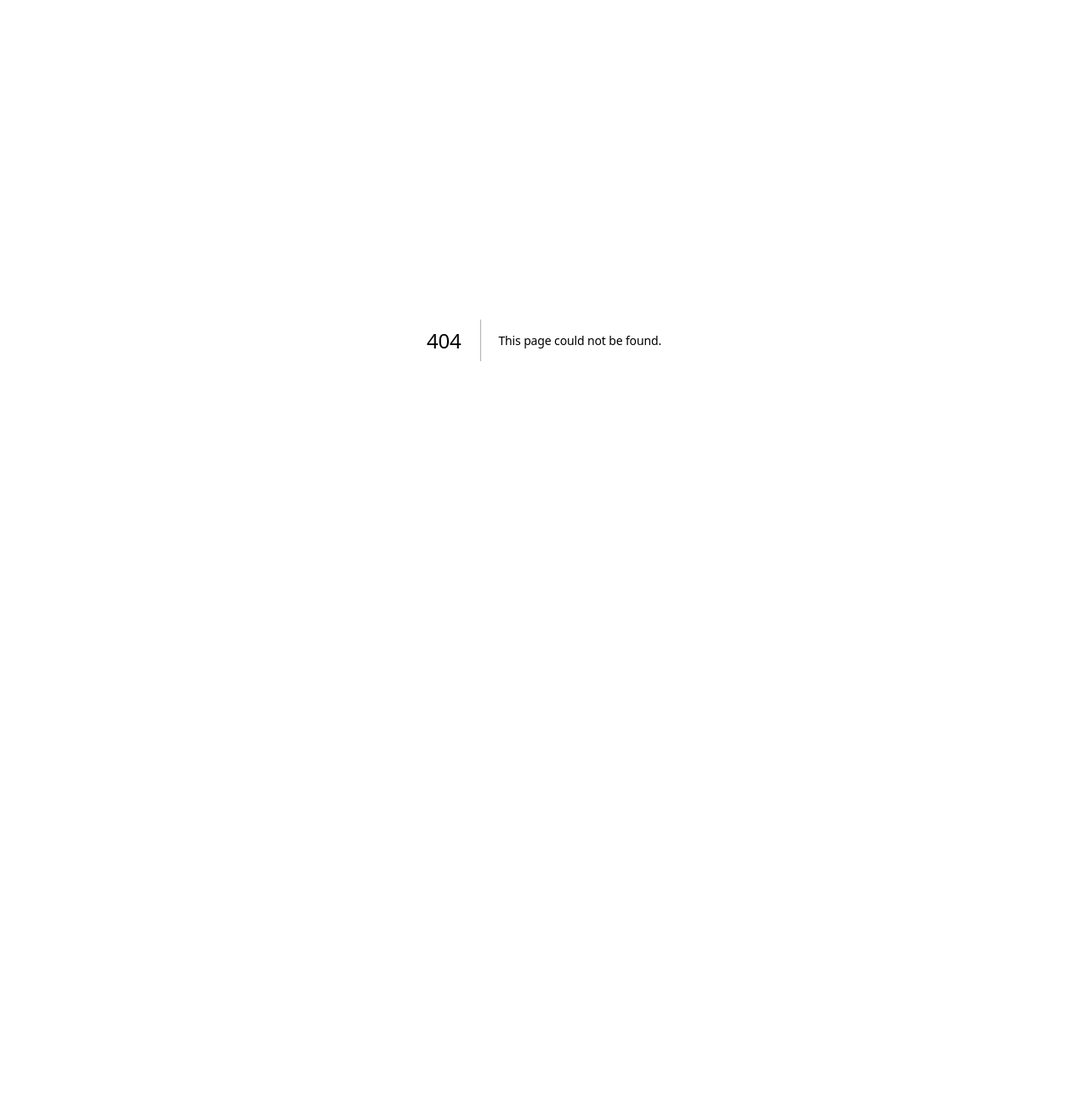
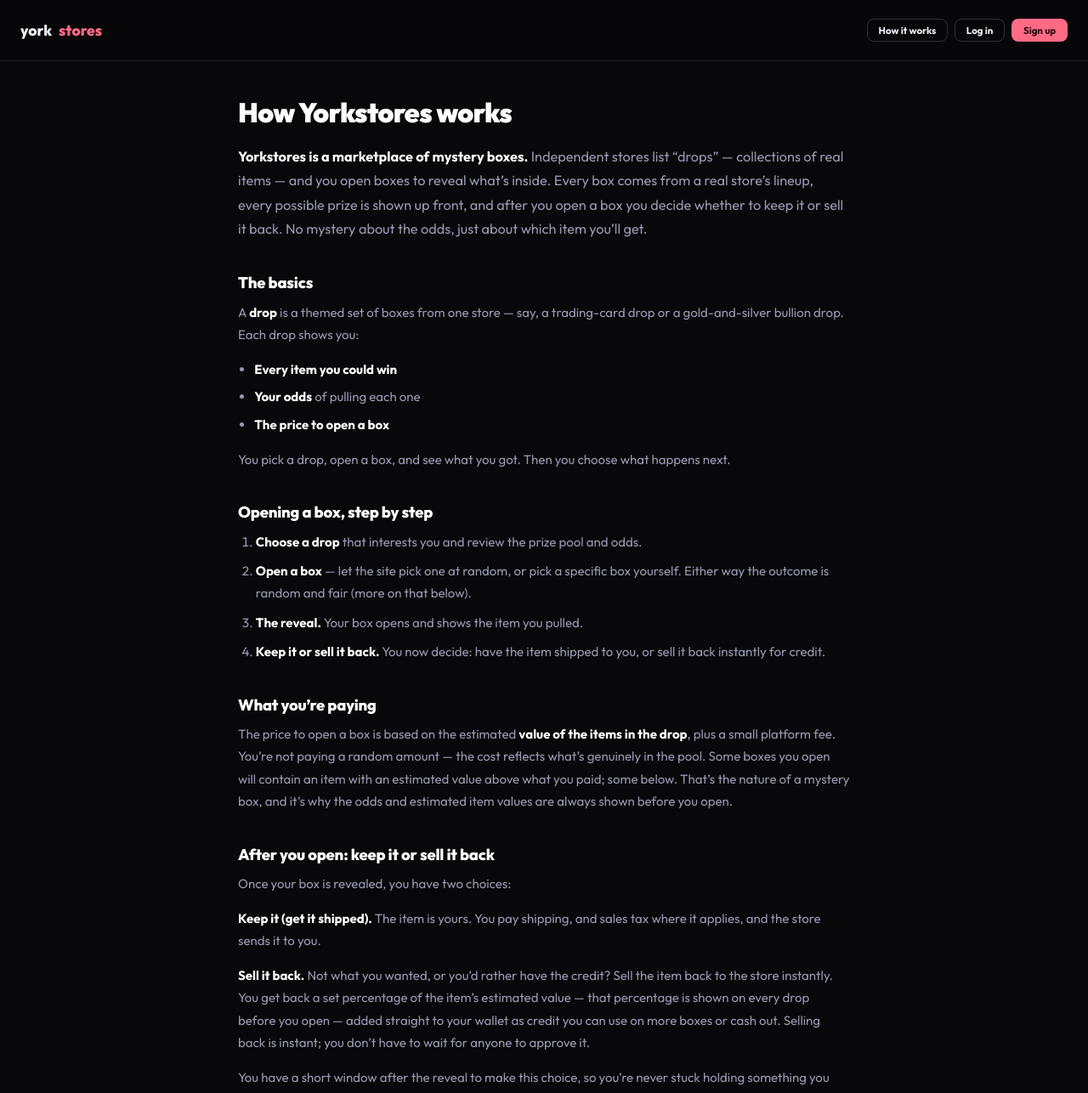
Before and after one commit to warrenlaufer/yorkstores, a Next.js app: page /how-it-works in a window 1280 px wide. Before the commit this address had no page. Shown: the top 1286 px of the page at 85% size. Before the commit the page ends 800 px from the top, so only its background shows below. Built offline with nearby package versions, Linux system fonts and the light colour scheme; no server answers.

Commit message:
add How it works page + nav tab (logged-in and logged-out)

```diff
--- /dev/null
+++ b/src/app/how-it-works/page.tsx
@@ -0,0 +1,146 @@
+import type { Metadata } from 'next'
+import { getSession } from '@/lib/auth'
+import PublicHeader from '@/components/PublicHeader'
+import DashboardNav from '@/components/DashboardNav'
+
+export const metadata: Metadata = {
+  title: 'How it works · Yorkstores',
+  description: 'How opening mystery boxes on Yorkstores works — the odds, keeping or selling back items, your wallet, and how we keep it fair.',
+}
+
+const heading: React.CSSProperties = { fontSize: '1.15rem', fontWeight: 800, color: '#fff', margin: '2.4rem 0 0.7rem' }
+const para: React.CSSProperties = { fontSize: '0.94rem', lineHeight: 1.75, margin: '0 0 0.9rem' }
+const lead = { color: '#fff', fontWeight: 700 }
+
+export default async function HowItWorksPage() {
+  const user = await getSession()
+
+  return (
+    <div>
+      {user ? (
+        <DashboardNav
+          user={{
+            id: user.id,
+            name: user.name,
+            email: user.email,
+            role: user.role,
+            company: user.company ?? undefined,
+            walletBalance: Number(user.walletBalance),
+            storeBalance: Number(user.storeBalance),
+          }}
+        />
+      ) : (
+        <PublicHeader />
+      )}
+
+      <main style={{ paddingTop: '4.5rem' }}>
+        <div style={{ maxWidth: 760, margin: '0 auto', padding: '2.6rem 1.25rem 5rem', color: 'var(--text2)' }}>
+          <h1 style={{ fontSize: '2rem', fontWeight: 900, color: '#fff', letterSpacing: '-0.02em', margin: '0 0 1.2rem' }}>
+            How Yorkstores works
+          </h1>
+
+          <p style={{ ...para, fontSize: '1.02rem' }}>
+            <strong style={lead}>Yorkstores is a marketplace of mystery boxes.</strong> Independent stores list
+            &ldquo;drops&rdquo; — collections of real items — and you open boxes to reveal what&rsquo;s inside. Every box
+            comes from a real store&rsquo;s lineup, every possible prize is shown up front, and after you open a box you
+            decide whether to keep it or sell it back. No mystery about the odds, just about which item you&rsquo;ll get.
+          </p>
+
+          <h2 style={heading}>The basics</h2>
+          <p style={para}>
+            A <strong style={lead}>drop</strong> is a themed set of boxes from one store — say, a trading-card drop or a
+            gold-and-silver bullion drop. Each drop shows you:
+          </p>
+          <ul style={{ margin: '0 0 0.9rem', paddingLeft: '1.2rem' }}>
+            <li style={{ ...para, margin: '0 0 0.4rem' }}><strong style={lead}>Every item you could win</strong></li>
+            <li style={{ ...para, margin: '0 0 0.4rem' }}><strong style={lead}>Your odds</strong> of pulling each one</li>
+            <li style={{ ...para, margin: 0 }}><strong style={lead}>The price to open a box</strong></li>
+          </ul>
+          <p style={para}>You pick a drop, open a box, and see what you got. Then you choose what happens next.</p>
+
+          <h2 style={heading}>Opening a box, step by step</h2>
+          <ol style={{ margin: '0 0 0.9rem', paddingLeft: '1.3rem' }}>
+            <li style={{ ...para, margin: '0 0 0.5rem' }}><strong style={lead}>Choose a drop</strong> that interests you and review the prize pool and odds.</li>
+            <li style={{ ...para, margin: '0 0 0.5rem' }}><strong style={lead}>Open a box</strong> — let the site pick one at random, or pick a specific box yourself. Either way the outcome is random and fair (more on that below).</li>
+            <li style={{ ...para, margin: '0 0 0.5rem' }}><strong style={lead}>The reveal.</strong> Your box opens and shows the item you pulled.</li>
+            <li style={{ ...para, margin: 0 }}><strong style={lead}>Keep it or sell it back.</strong> You now decide: have the item shipped to you, or sell it back instantly for credit.</li>
+          </ol>
+
+          <h2 style={heading}>What you&rsquo;re paying</h2>
+          <p style={para}>
+            The price to open a box is based on the estimated <strong style={lead}>value of the items in the drop</strong>,
+            plus a small platform fee. You&rsquo;re not paying a random amount — the cost reflects what&rsquo;s genuinely in
+            the pool. Some boxes you open will contain an item with an estimated value above what you paid; some below.
+            That&rsquo;s the nature of a mystery box, and it&rsquo;s why the odds and estimated item values are always shown
+            before you open.
+          </p>
+
+          <h2 style={heading}>After you open: keep it or sell it back</h2>
+          <p style={para}>Once your box is revealed, you have two choices:</p>
+          <p style={para}>
+            <strong style={lead}>Keep it (get it shipped).</strong> The item is yours. You pay shipping, and sales tax
+            where it applies, and the store sends it to you.
+          </p>
+          <p style={para}>
+            <strong style={lead}>Sell it back.</strong> Not what you wanted, or you&rsquo;d rather have the credit? Sell the
+            item back to the store instantly. You get back a set percentage of the item&rsquo;s estimated value — that
+            percentage is shown on every drop before you open — added straight to your wallet as credit you can use on more
+            boxes or cash out. Selling back is instant; you don&rsquo;t have to wait for anyone to approve it.
+          </p>
+          <p style={para}>
+            You have a short window after the reveal to make this choice, so you&rsquo;re never stuck holding something you
+            didn&rsquo;t want.
+          </p>
+
+          <h2 style={heading}>Your wallet</h2>
+          <p style={para}>Everything runs through your Yorkstores wallet, which holds two kinds of balance:</p>
+          <ul style={{ margin: '0 0 0.9rem', paddingLeft: '1.2rem' }}>
+            <li style={{ ...para, margin: '0 0 0.5rem' }}><strong style={lead}>Cash balance</strong> — money you&rsquo;ve added or received from selling items back. This is yours; you can spend it on boxes or withdraw it to your bank.</li>
+            <li style={{ ...para, margin: 0 }}><strong style={lead}>Promo credit</strong> — bonus credit from promotions. You can spend it on boxes, but it can&rsquo;t be cashed out.</li>
+          </ul>
+          <p style={para}>
+            <strong style={lead}>Cashing out:</strong> you can withdraw your cash balance to your bank once you&rsquo;ve
+            connected a payout account. There&rsquo;s a small minimum withdrawal, and withdrawals are reviewed before
+            they&rsquo;re sent.
+          </p>
+
+          <h2 style={heading}>Delivery, shipping, and tax</h2>
+          <p style={para}>
+            If you keep an item, the store that listed the drop ships it to you. Shipping and any applicable sales tax are
+            shown before you confirm delivery, so there are no surprises. Fulfillment is handled by the store, not by
+            Yorkstores directly.
+          </p>
+
+          <h2 style={heading}>Live-priced items (bullion &amp; similar)</h2>
+          <p style={para}>
+            Some drops — like gold and silver bullion — contain items whose value changes with the live market. For these,
+            the estimated item values you see are kept current with market prices, so the odds and payouts reflect an
+            up-to-date estimate of what the item is worth, rather than a stale number from when the drop was created.
+          </p>
+
+          <h2 style={heading}>Is it fair?</h2>
+          <p style={para}>Yes, and we don&rsquo;t ask you to take our word for it:</p>
+          <div style={{ background: 'var(--surface-2, #1D1D26)', border: '1px solid var(--border)', borderRadius: 12, padding: '1.1rem 1.3rem', margin: '0 0 0.9rem' }}>
+            <ul style={{ margin: 0, paddingLeft: '1.2rem' }}>
+              <li style={{ ...para, margin: '0 0 0.6rem' }}><strong style={lead}>Every prize and every probability is shown before you open.</strong> Nothing is hidden.</li>
+              <li style={{ ...para, margin: '0 0 0.6rem' }}><strong style={lead}>Outcomes are random.</strong> Which item lands in your box isn&rsquo;t predetermined or steerable — not by you, not by the store.</li>
+              <li style={{ ...para, margin: '0 0 0.6rem' }}><strong style={lead}>Stores can&rsquo;t see or rig which box holds which item.</strong> The pool is shuffled continuously as boxes are opened.</li>
+              <li style={{ ...para, margin: 0 }}><strong style={lead}>Values are estimates.</strong> Item values reflect estimated market or retail value, and live-priced items track the market automatically.</li>
+            </ul>
+          </div>
+
+          <h2 style={heading}>A few common questions</h2>
+          <p style={para}><strong style={lead}>Do I always get something?</strong> Yes — every box contains an item from the pool. There are no empty boxes.</p>
+          <p style={para}><strong style={lead}>What if I don&rsquo;t like what I got?</strong> Sell it back instantly for credit, or keep it. Your choice, every time.</p>
+          <p style={para}><strong style={lead}>How do I get my item?</strong> Choose delivery after opening, pay shipping and any tax, and the store ships it to you.</p>
+          <p style={para}><strong style={lead}>How do I get my money out?</strong> Connect a payout account, then request a withdrawal of your cash balance from your wallet.</p>
+
+          <div style={{ marginTop: '2.6rem', paddingTop: '1.6rem', borderTop: '1px solid var(--border)', display: 'flex', gap: '0.7rem', flexWrap: 'wrap' }}>
+            <a href="/" className="btn btn-primary">Browse drops</a>
+            {!user && <a href="/signup" className="btn btn-secondary">Create an account</a>}
+          </div>
+        </div>
+      </main>
+    </div>
+  )
+}
--- a/src/components/DashboardNav.tsx
+++ b/src/components/DashboardNav.tsx
@@ -77,6 +77,7 @@
   const tabs = [
     { href: '/dashboard', label: 'Drops' },
     { href: '/dashboard/history', label: 'History' },
+    { href: '/how-it-works', label: 'How it works' },
     ...(isStore ? [
       { href: '/dashboard/store', label: 'Store Owner' },
     ] : []),
--- a/src/components/PublicHeader.tsx
+++ b/src/components/PublicHeader.tsx
@@ -7,6 +7,7 @@
         <span style={{ color: 'var(--text)' }}>york</span><span style={{ color: 'var(--accent)' }}>stores</span>
       </Link>
       <div style={{ display: 'flex', alignItems: 'center', gap: 'var(--sp-2)' }}>
+        <Link href="/how-it-works" className="btn btn-ghost btn-sm">How it works</Link>
         <Link href="/signin" className="btn btn-ghost btn-sm">Log in</Link>
         <Link href="/signup" className="btn btn-primary btn-sm">Sign up</Link>
       </div>
```
